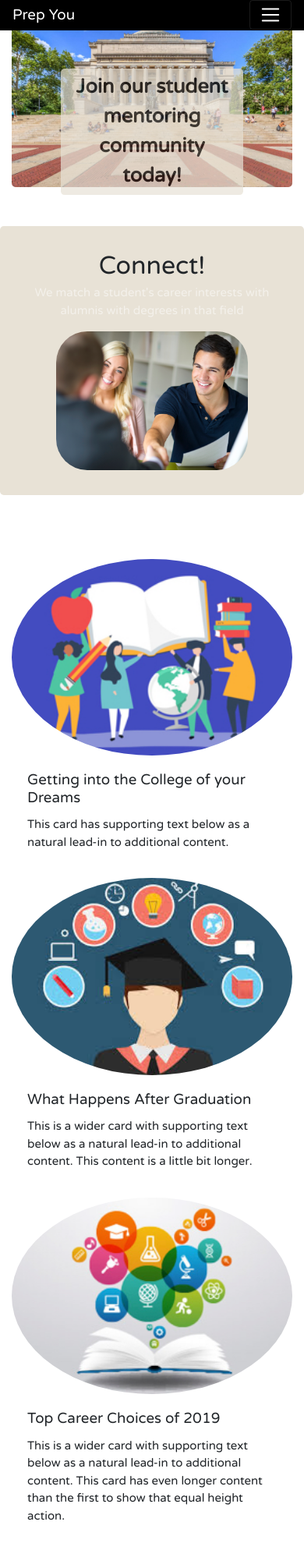
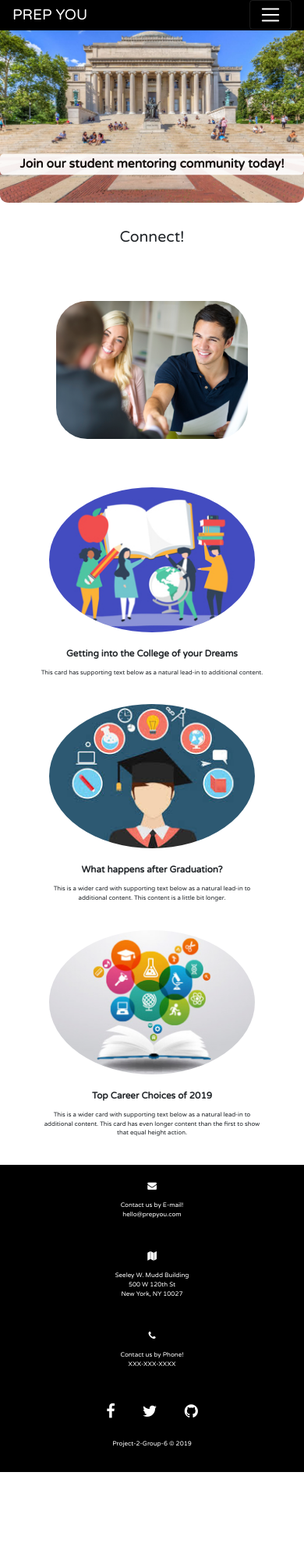
Before and after one commit to JRamos1/PrepU-Blog, a website: page public/index.html in a window 390 px wide. Shown: the whole page at 78% size. After the commit the page ends 1888 px from the top, so only its background shows below. Drawn offline with nearby package versions, Linux system fonts and the light colour scheme.

Commit message:
corrected typos, added contact links to footer, updated responsiveness

```diff
--- a/public/css/styles.css
+++ b/public/css/styles.css
@@ -7,38 +7,31 @@
 /* .nav-link, .navbar-brand {
     font-family: 'Varela Round', sans-serif;
 } */
-
 * {
     font-family: 'Varela Round', sans-serif;
 }
-
 /* Centered text in header*/
 .centered {
     position: absolute;
-    top: 20%;
+    top: 25%;
     left: 50%;
     transform: translate(-50%, -50%);
     color: #000000;
     font-size: 3vh;
     font-weight: bolder;
-    width: 60%;
+    width: 100%;
     border-top:-10px;
     text-align: center;
 }
+/* Campus front page image*/
+#frontImg {
+   width:100%;
+   border-radius:10px;
+}
 
-.overlay {
-  padding-top: 5px;
-  padding-bottom: 5px;
-  opacity: .7;
-}
-.navbar-nav .nav-item.active .nav-link,
-.navbar-nav .nav-item:hover .nav-link {
-    color: #ffffff;
-}
 a {
     color: #ffffff;
 }
-
 
 .navbar {
     background-color: #000;
@@ -46,11 +39,12 @@ a {
     padding-top: 0px;
     padding-bottom: 0px;
 }
-
+/* Empty divider for sections*/
 .divder {
-    padding-top: 50px;
+    padding-top: 20px;
     width: 100%;
 }
+
 .img-fluid {
     border-radius: 40px;
     height: 75%;
@@ -62,5 +56,46 @@ a {
 }
 
 .jumbotron {
-    background-color: #e8e2d6;
+    background-color: #ffffff;
+    padding-top: 10px;
+    padding-bottom: 10px;
 }
+
+footer {
+    bottom: 0;
+    text-align: center;
+    background-color: #000;
+    color: white;
+    font-size: 8px;
+    padding-bottom: 30px;
+}
+/* Contact us icon links*/
+.icons {
+    font-size: 20px;
+    padding: 20px;
+}
+/* Jumbotron overlay*/
+.overlay {
+    padding-top: 2px;
+    padding-bottom: 2px;
+    opacity: .9;
+  }
+
+h5 {
+    font-size: 3vw;
+    font-weight: bolder;
+}
+
+#infoContent {
+font-size: 2vw;
+text-align: center;
+}
+
+.card-img-top {
+    width: 80%;
+    text-align: center;
+}
+
+.card{
+    text-align: center;
+}
--- a/public/index.html
+++ b/public/index.html
@@ -3,7 +3,7 @@
 
 <head>
   <meta charset="UTF-8">
-  <title>Working</title>
+  <title>Working Prep You</title>
   <!-- Latest compiled and minified CSS & JS -->
   <link href="https://maxcdn.bootstrapcdn.com/bootswatch/4.0.0/flatly/bootstrap.min.css" rel="stylesheet">
   <link rel="stylesheet" href="css/styles.css" media="screen" title="no title">
@@ -11,44 +11,35 @@
   <script src="https://maxcdn.bootstrapcdn.com/bootstrap/4.0.0/js/bootstrap.min.js"></script>
   <!-- Link to google font -->
   <link href="https://fonts.googleapis.com/css?family=Varela+Round" rel="stylesheet">
+  <!-- Link to icons -->
+  <link href="https://maxcdn.bootstrapcdn.com/font-awesome/4.4.0/css/font-awesome.min.css" rel="stylesheet"/>
+  <!-- Favicon -->
+  <link rel="icon" href="css/favicon.ico" type="image/x-icon">
 </head>
 
 <body>
-<!-- Nav bar -->
+<!-- Navigation -->
 <nav class="navbar navbar-expand-lg navbar-dark fixed-top">
-  <a class="navbar-brand" href="/">Prep You</a>
+  <a class="navbar-brand" href="/">PREP YOU</a>
   <button class="navbar-toggler navbar-toggler-right" type="button" data-toggle="collapse" data-target="#navb" aria-expanded="true">
     <span class="navbar-toggler-icon"></span>
   </button>
   <!-- Sign up/login links-->
   <div id="navb" class="navbar-collapse collapse hide">
-    <!-- <ul class="navbar-nav">
-      <li class="nav-item active">
-        <a class="nav-link" href="#">Prepn You</a>
+    <ul class="nav navbar-nav ml-auto">
+      <li class="nav-item">
+        <a class="nav-link" href="#studentRegister" data-toggle ="modal" data-target = "#studentRegister">Student Sign Up</a>
       </li>
       <li class="nav-item">
-        <a class="nav-link" href="#">Page 1</a>
+        <a class="nav-link" href="#mentorRegister" data-toggle ="modal" data-target="#mentorRegister">Mentor Sign Up</a>
       </li>
       <li class="nav-item">
-        <a class="nav-link" href="#">Page 2</a>
-      </li>
-    </ul> -->
-    <ul class="nav navbar-nav ml-auto">
-      <li class="nav-item">
-        <a class="nav-link" href="#studentRegister" data-toggle ="modal" data-target = "#studentRegister"><span class="fas fa-users"></span>Student Sign Up</a>
-      </li>
-      <li class="nav-item">
-        <a class="nav-link" href="#mentorRegister" data-toggle ="modal" data-target="#mentorRegister"><span class="fas fa-user"></span>Mentor Sign Up</a>
-      </li>
-      <li class="nav-item">
-        <a class="nav-link" href="/login" ><span class="fas fa-sign-in-alt"></span> Login</a>
+        <a class="nav-link" href="/login">Login</a>
       </li>
     </ul>
   </div>
 </nav>
-<!-- End of nav bar-->
-
-<!-- Modal for sign up forms -->
+  <!-- Modal for student sign up -->
   <form class="modal fade form-group" id ="studentRegister" tabindex="-1" role="dialog" aria-labelledby="myModalLabel"
     aria-hidden="true">
     <div class="modal-dialog" role="document">
@@ -61,36 +52,29 @@
         </div>
         <div class="modal-body mx-3">
           <div class="md-form mb-4">
-          <i class="fas fa-user prefix grey-text"></i>
             <input type="text" id="firstName" class="form-control validate">
             <label data-error="wrong" data-success="right" for="firstName">First Name</label>
           </div>
           <div class="md-form mb-4">
-          <i class="fas fa-user prefix grey-text"></i>
             <input type="text" id="lastName" class="form-control validate">
             <label data-error="wrong" data-success="right" for="lastName">Last Name</label>
           </div>
           <div class="md-form mb-4">
-          <i class="fas fa-user prefix grey-text"></i>
             <input type="email" id="email" class="form-control validate">
             <label data-error="wrong" data-success="right" for="email">Email</label>
           </div>
           <div class="md-form mb-4">
-          <i class="fas fa-user prefix grey-text"></i>
             <input type="password" id="password" class="form-control validate">
             <label data-error="wrong" data-success="right" for="password">Password</label>
           </div>
           <div class="md-form mb-4">
-          <i class="fas fa-envelope prefix grey-text"></i>
             <input type="text" id="major" class="form-control validate">
-          <label data-error="wrong" data-success="right" for="major">Preffered Major</label>
+            <label data-error="wrong" data-success="right" for="major">Preferred Major</label>
           </div>
           <div class="md-form mb-4">
-          <i class="fas fa-lock prefix grey-text"></i>
             <input type="text" id="career" class="form-control validate">
-          <label data-error="wrong" data-success="right" for="career">Preffered Career</label>
+            <label data-error="wrong" data-success="right" for="career">Preferred Career</label>
           </div>
-
         </div>
         <div class="modal-footer d-flex justify-content-center">
           <button class="btn btn-deep-orange" type="submit">Sign up</button>
@@ -98,7 +82,7 @@
       </div>
     </div>
   </form>
-
+  <!-- Modal for mentor sign up -->
   <form class="modal fade form-group" id ="mentorRegister" tabindex="-1" role="dialog" aria-labelledby="myModalLabel"
     aria-hidden="true">
     <div class="modal-dialog" role="document">
@@ -111,36 +95,29 @@
         </div>
         <div class="modal-body mx-3">
           <div class="md-form mb-4">
-          <i class="fas fa-user prefix grey-text"></i>
             <input type="text" id="mentorFirstName" class="form-control validate">
             <label data-error="wrong" data-success="right" for="mentorFirstName">First Name</label>
           </div>
           <div class="md-form mb-4">
-          <i class="fas fa-user prefix grey-text"></i>
             <input type="text" id="mentorLastName" class="form-control validate">
             <label data-error="wrong" data-success="right" for="mentorLastName">Last Name</label>
           </div>
           <div class="md-form mb-4">
-          <i class="fas fa-user prefix grey-text"></i>
             <input type="email" id="mentorEmail" class="form-control validate">
             <label data-error="wrong" data-success="right" for="mentorEmail">Email</label>
           </div>
           <div class="md-form mb-4">
-          <i class="fas fa-user prefix grey-text"></i>
             <input type="password" id="mentorPassword" class="form-control validate">
             <label data-error="wrong" data-success="right" for="mentorPassword">Password</label>
           </div>
           <div class="md-form mb-4">
-          <i class="fas fa-envelope prefix grey-text"></i>
             <input type="text" id="mentorMajor" class="form-control validate">
             <label data-error="wrong" data-success="right" for="mentorMajor">Major</label>
           </div>
           <div class="md-form mb-4">
-          <i class="fas fa-lock prefix grey-text"></i>
             <input type="text" id="mentorCareer" class="form-control validate">
             <label data-error="wrong" data-success="right" for="mentorCareer">Career</label>
           </div>
-
         </div>
         <div class="modal-footer d-flex justify-content-center">
           <button class="btn btn-deep-orange" type="submit">Sign up</button>
@@ -149,70 +126,83 @@
     </div>
   </form>
   <div class="container"></div>
-<!-- End of modal for sign up forms -->
 
 <!-- Header -->
-  <div class="container-fluid">
+<img src="./css/background.jpg" alt="columbia campus"  id="frontImg">
+  <div class="overlay centered jumbotron" style="font-size: 4vw">Join our student mentoring community today!</div>
 
-      <img src="./css/background.jpg" alt="columbia campus" style="width:100%; height: 200%; border-radius:5px">
-      <div class="overlay centered jumbotron">Join our student mentoring community today!</div>
-  </div>
-  <!-- End of header-->
 <div class="container divder"></div>
 
   <!-- About -->
   <div class="about-section text-center jumbotron">
     <div class="container">
       <div class="row">
-          <div class="col-lg-8 mx-auto">
-            <h3 class="text-black mb-1">Connect! </h3>
-            <p class="text-white-50">We match a student's career interests with alumnis with degrees in that field</p>
+        <div class="col-lg-12 mx-auto">
+          <p class="text-black mb-1" style="font-size: 5vw">Connect! </p>
+          <p class="text-white-50" style="font-size: 4vw">We match your career interests with alumnis who have degrees in that field</p>
         </div>
       </div>
         <img src="./css/meetingMentor.jpeg" class="img-fluid" alt="student meeting mentor">
     </div>
   </div>
-    <!-- End of about-->
+
 <div class="container divder"></div>
-
 
   <!-- Informational cards -->
   <div class="container-fluid card-group">
-
-      <div class="card">
-          <img src="css/education.jpg" class="card-img-top rounded-circle"
-           alt="education">
+    <div class="card col-sm-12">
+      <img src="css/education.jpg" class="card-img-top rounded-circle mx-auto d-block" alt="education">
       <div class="card-body">
         <h5 class="card-title">Getting into the College of your Dreams</h5>
-            <p class="card-text">This card has supporting text below as a natural lead-in to additional content.</p>
-            <!-- <p class="card-text"><small class="text-muted">Last updated 3 mins ago</small></p> -->
+        <p class="card-text" id="infoContent">This card has supporting text below as a natural lead-in to additional content.</p>
       </div>
     </div>
-      <div class="card">
-        <img src="css/graduate.jpeg" class="card-img-top rounded-circle" alt="graduate">
+    <div class="card col-sm-12 ">
+      <img src="css/graduate.jpeg" class="card-img-top rounded-circle mx-auto d-block" alt="graduate">
       <div class="card-body">
-          <h5 class="card-title">What Happens After Graduation</h5>
-          <p class="card-text">This is a wider card with supporting text below as a natural lead-in to additional content. This content is a little bit longer.</p>
-
+        <h5 class="card-title">What happens after Graduation?</h5>
+        <p class="card-text" id="infoContent">This is a wider card with supporting text below as a natural lead-in to additional content. This content is a little bit longer.</p>
+      </div>
+    </div>
+    <div class="card col-sm-12">
+      <img src="css/book.jpg" class="card-img-top rounded-circle mx-auto d-block" alt="books">
+      <div class="card-body">
+        <h5 class="card-title">Top Career Choices of 2019</h5>
+        <p class="card-text" id="infoContent">This is a wider card with supporting text below as a natural lead-in to additional content. This card has even longer content than the first to show that equal height action.</p>
+      </div>
     </div>
   </div>
 
-      <div class="card">
-        <img src="css/book.jpg" class="card-img-top rounded-circle" alt="books">
-        <div class="card-body">
-          <h5 class="card-title">Top Career Choices of 2019</h5>
-          <p class="card-text">This is a wider card with supporting text below as a natural lead-in to additional content. This card has even longer content than the first to show that equal height action.</p>
-
+<!-- Footer -->
+<footer>
+  <!-- Contact Us -->
+  <div class="card-group">
+    <div class="card-body  text-center">
+      <h5 class="card-title"><i class="fa fa-envelope" aria-hidden="true"></i></h5>
+      <p class="card-text">Contact us by E-mail! <br>hello@prepyou.com</p>
+      </div>
+    <div class="card-body  text-center">
+      <h5 class="card-title"><i class="fa fa-map" aria-hidden="true"></i></h5>
+      <p class="card-text">Seeley W. Mudd Building <br>500 W 120th St<br> New York, NY 10027</p>
+    </div>
+    <div class="card-body  text-center">
+      <h5 class="card-title"><i class="fa fa-phone" aria-hidden="true"></i></h5>
+      <p class="card-text">Contact us by Phone! <br> XXX-XXX-XXXX</p>
     </div>
   </div>
+  <!-- Link icons -->
+  <div class="container-fluid icons">
+    <div clas="row">
+      <a href="#" class="col-lg-4"><i class="fa fa-facebook"></i></a>
+      <a href="#" class="col-lg-4"><i class="fa fa-twitter"></i></a>
+      <a href="#" class="col-lg-4"><i class="fa fa-github"></i></a>
     </div>
-    <!-- End of infomrmational cards -->
+  </div>
+  <!-- Copyright -->
+  <div class="container-fluid">Project-2-Group-6 &copy; 2019</div>
+</footer>
 
-
-    <!-- test -->
-
-
-
+<!-- Post script -->
 <script src="js/Posts.js"></script>
 </body>
 </html>
```
Also changed, not shown: public/css/favicon.ico (added). Lines whose indentation alone changed are shown as unchanged.
